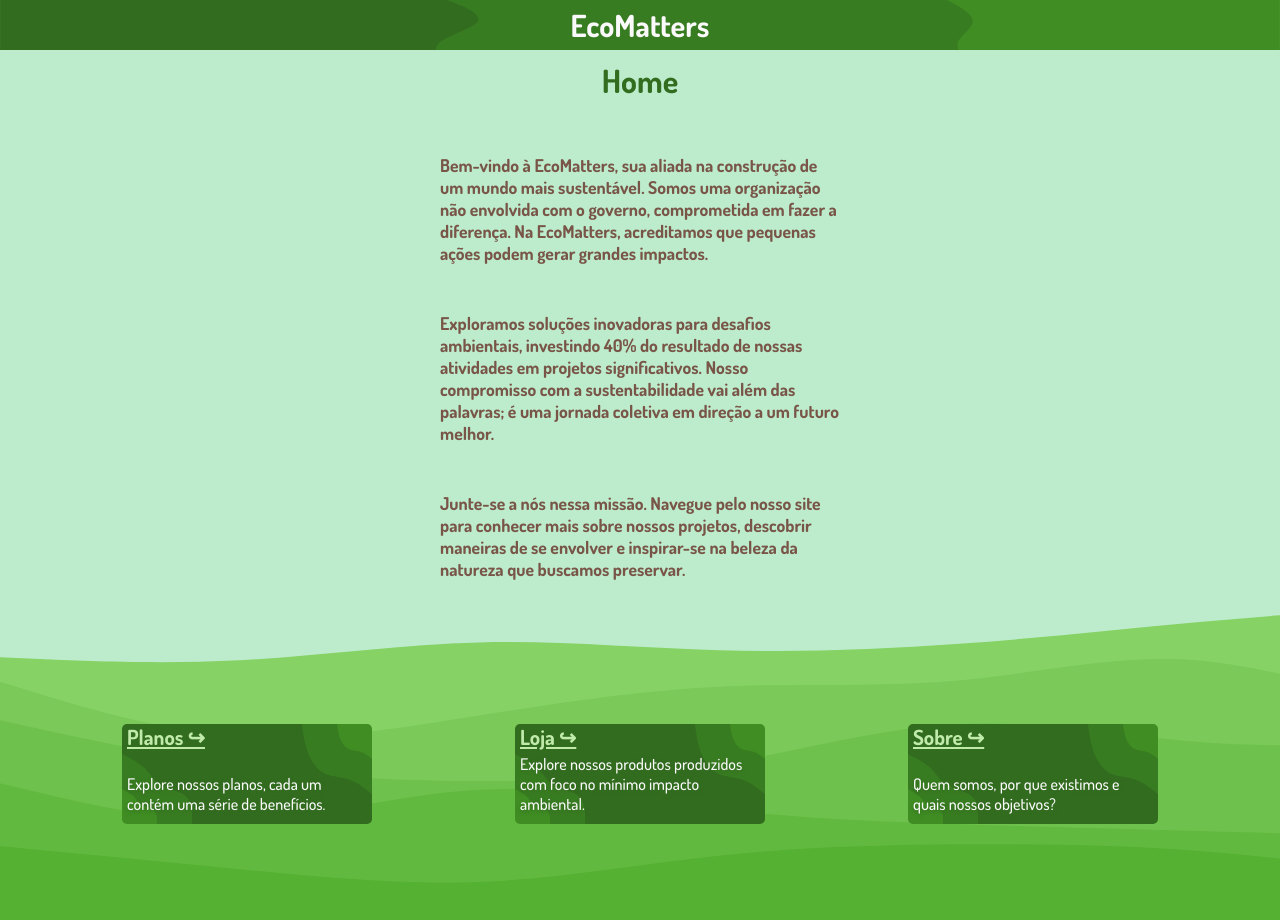
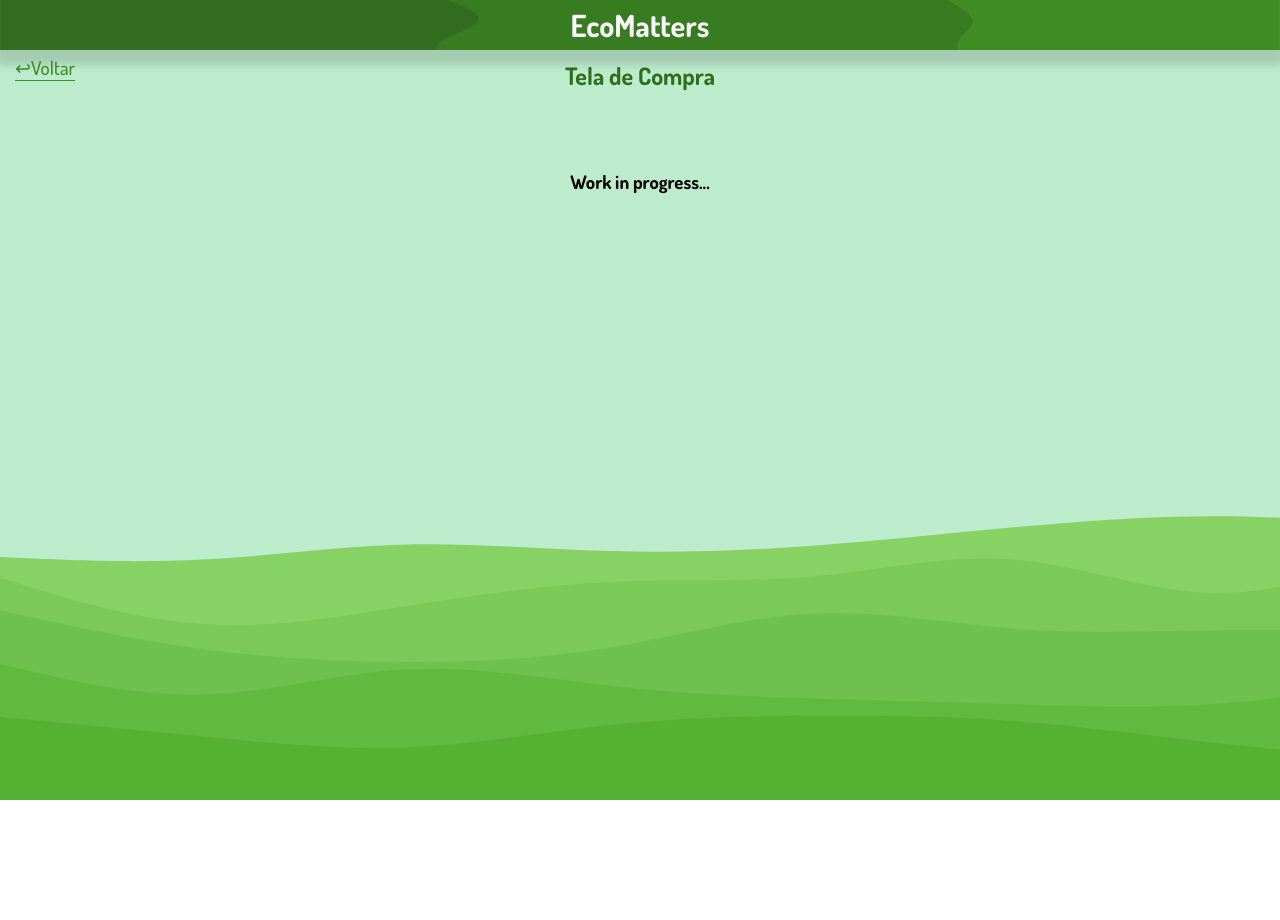
Before and after one commit to matheuslinkdev/ecomatters-react, a React (Vite) app: page /compra in a window 1280 px wide. Shown: the top 920 px of the page. After the commit the page ends 800 px from the top, so only its background shows below. Built offline with nearby package versions, Linux system fonts and the light colour scheme.

Commit message:
Mudança de estilo no header, criação de tela de compra, e estilização de itens da tela do carrinho

```diff
--- a/src/Componentes/Carrinho/index.jsx
+++ b/src/Componentes/Carrinho/index.jsx
@@ -2,6 +2,7 @@ import { useCarrinho } from "../../Contexts/CarrinhoContext";
 import BotaoRemover from "./BotaoRemover";
 import Voltar from "./../Voltar/index";
 import "./style.scss";
+import { Link } from "react-router-dom";
 
 const Carrinho = () => {
   const { carrinho, removerDoCarrinho } = useCarrinho();
@@ -48,7 +49,13 @@ const Carrinho = () => {
               </section>
             </article>
           ))}
-          <p>Valor Total: {calcularValorTotal()}</p>
+          <section className="valor-total">
+            <p>Valor Total:</p>
+            <span>{calcularValorTotal()}</span>
+            <Link to="/compra">
+              <button className="btn-comprar">Comprar</button>
+            </Link>
+          </section>
         </>
       ) : (
         <section className="msg-carrinho-vazio">
--- a/src/Componentes/Carrinho/style.scss
+++ b/src/Componentes/Carrinho/style.scss
@@ -41,7 +41,44 @@
   }
 }
 
-.numero-carrinho{
+.numero-carrinho {
   position: absolute;
   bottom: 50px;
 }
+
+.valor-total {
+  position: absolute;
+  top: 55px;
+  right: 15px;
+  width: 100px;
+  height: 70px;
+  background-color: $verde-07;
+  display: flex;
+  flex-direction: column;
+  align-items: center;
+  justify-content: center;
+  border-radius: 5px;
+}
+
+.valor-total > p {
+  color: $branco;
+  font-size: 1.1rem;
+}
+
+.valor-total > span {
+  color: $verde-03;
+}
+
+.btn-comprar {
+  background-color: $verde-03;
+  border: none;
+  border-radius: 5px;
+  width: 80px;
+  color: $branco;
+  transition: linear .2s;
+
+  &:hover{
+    cursor: pointer;
+    background-color: $verde-05;
+  }
+}
--- a/src/Componentes/Header/style.scss
+++ b/src/Componentes/Header/style.scss
@@ -8,6 +8,7 @@
   display: flex;
   justify-content: center;
   align-items: center;
+  box-shadow: 0 10px 8px 5px rgba(37, 37, 37, 0.158);
 }
 
 .header-ecomatters > h1 {
--- /dev/null
+++ b/src/Pages/TelaCompra/index.jsx
@@ -0,0 +1,20 @@
+import "./style.scss";
+import Voltar from "./../../Componentes/Voltar/index";
+import Header from "../../Componentes/Header";
+
+const TelaCompra = () => {
+  return (
+    <main className="main-compra">
+      <Header />
+      <Voltar rotaDestino="/carrinho" />
+      <section className="nome-pagina">
+        <h1>Tela de Compra</h1>
+      </section>
+      <div>
+        <h3>Work in progress...</h3>
+      </div>
+    </main>
+  );
+};
+
+export default TelaCompra;
--- /dev/null
+++ b/src/Pages/TelaCompra/style.scss
@@ -0,0 +1,6 @@
+.main-compra>div{
+    margin-top: 15dvh;
+    display: flex;
+    justify-content: center;
+    align-items: center;
+}
--- a/src/index.scss
+++ b/src/index.scss
@@ -10,6 +10,10 @@
 body {
   background-image: url("imgs/bg-02.svg");
   background-size: cover;
+  background-repeat: no-repeat;
+  background-attachment: fixed;
+  min-height: 100%;
+  min-width: 100%;
 }
 
 .link-retorno {
--- a/src/main.jsx
+++ b/src/main.jsx
@@ -8,6 +8,7 @@ import SobrePage from "./Pages/Sobre/index";
 import TelaLoja from "./Pages/TelaLoja";
 import TelaCarrinho from "./Pages/TelaCarrinho";
 import { CarrinhoProvider } from "./Contexts/CarrinhoContext";
+import TelaCompra from "./Pages/TelaCompra";
 
 const router = createBrowserRouter([
   {
@@ -34,6 +35,10 @@ const router = createBrowserRouter([
     path: "/carrinho",
     element: <TelaCarrinho />,
   },
+  {
+    path: "/compra",
+    element: <TelaCompra />,
+  },
 ]);
 
 ReactDOM.createRoot(document.getElementById("root")).render(
```
